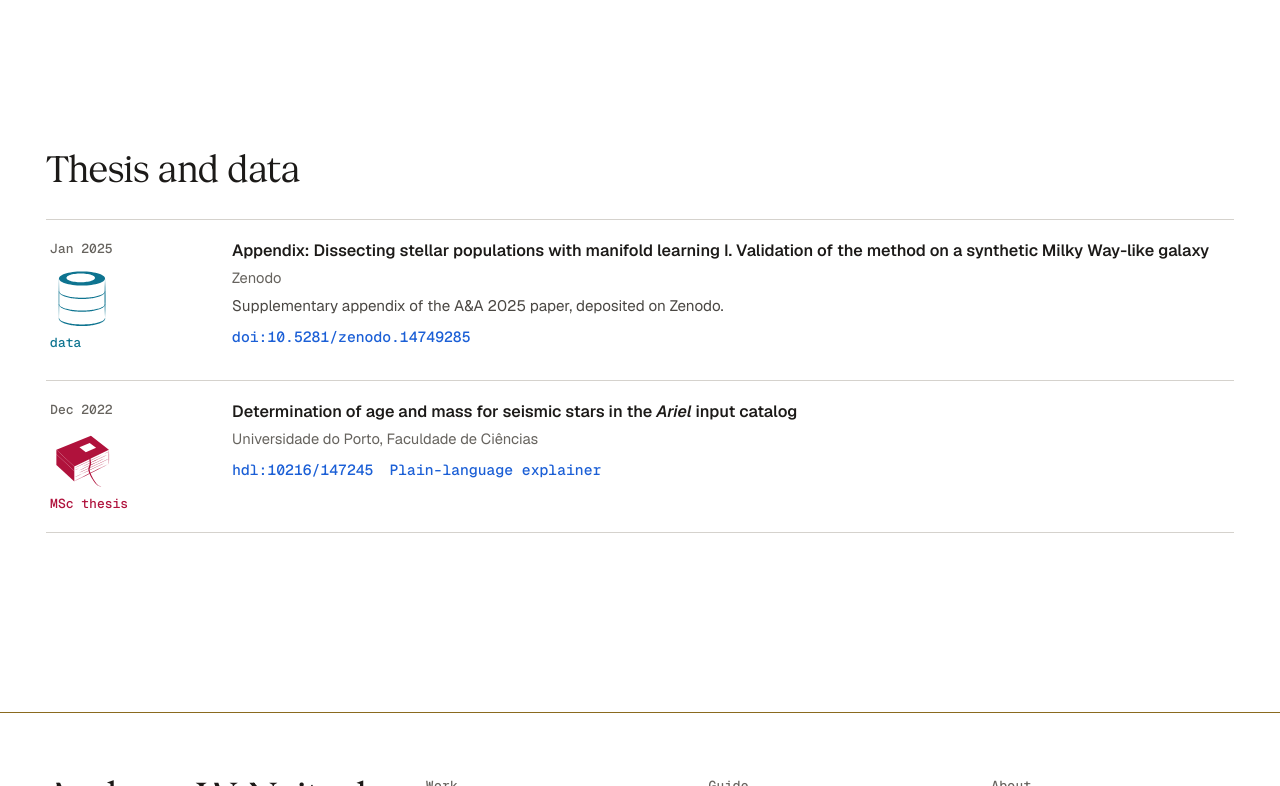
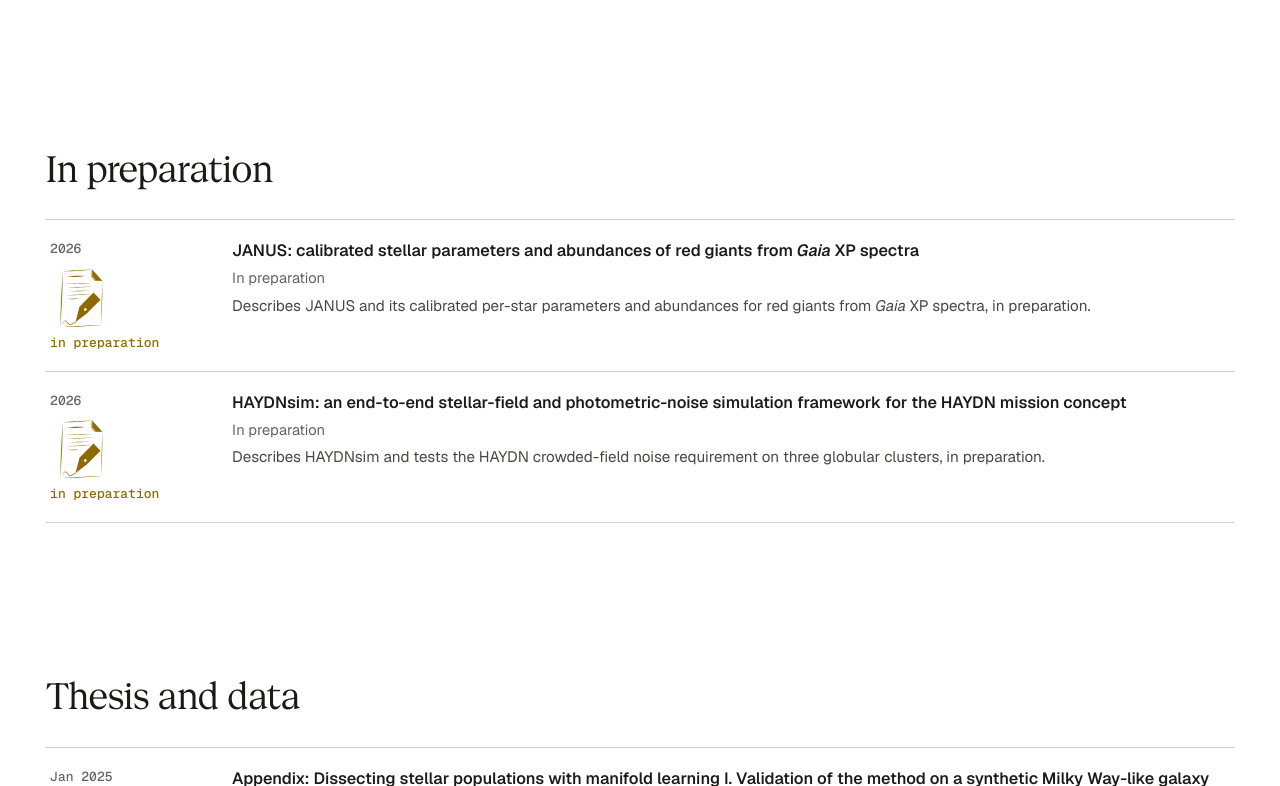
Before and after one commit to AndreasWNeitzel/AndreasWNeitzel.github.io, a Jekyll site: the page built from _pages/publications.md, in a window 1280 px wide and 900 px high, scrolled down 2034 px, cut to the strip 114-900 px from the top of the window. Built offline with Jekyll 4.4.1, drawn with Linux system fonts in a browser that asks for light colours.

Commit message:
Publications: JANUS and HAYDNsim papers in preparation

```diff
--- a/_data/ledger.yml
+++ b/_data/ledger.yml
@@ -128,6 +128,27 @@
   audiences:
   - academic
   contribution: Carried out the GJ 570 A ESPRESSO observations at Paranal (visitor mode, May 2024).
+- id: pub-2026-janus-methods-inprep
+  title: 'JANUS: calibrated stellar parameters and abundances of red giants from Gaia XP spectra'
+  tagline: 'First-author paper on JANUS: red-giant parameters and abundances from Gaia XP spectra, in preparation.'
+  kind: in-preparation
+  role: first-author
+  venue: In preparation
+  date: '2026'
+  people:
+  - A. W. Neitzel
+  - et al.
+  summary: Describes JANUS and its calibrated per-star parameters and abundances for red giants from Gaia XP spectra, in preparation.
+  tags:
+  - gaia
+  - apogee
+  - red-giants
+  - machine-learning
+  - in-preparation
+  weight: 5
+  audiences:
+  - academic
+  status: in-preparation
 - id: pub-2026-haydnsim-inprep
   title: 'HAYDNsim: an end-to-end stellar-field and photometric-noise simulation framework for the HAYDN mission concept'
   tagline: First-author paper on the HAYDNsim pipeline and the HAYDN crowded-field noise requirement, in preparation.
@@ -499,7 +520,8 @@
   kind: computing
   role: principal investigator
   venue: Deucalion (Minho Advanced Computing Centre)
-  date: 2026-10
+  date: '2026-11-11'
+  end_date: '2027-11-10'
   people:
   - T. L. Campante (co-responsible investigator)
   identifiers:
@@ -531,7 +553,8 @@
   kind: computing
   role: principal investigator
   venue: MareNostrum 5 (Barcelona Supercomputing Center)
-  date: 2026-10
+  date: '2026-11-11'
+  end_date: '2027-11-10'
   people:
   - T. L. Campante (co-responsible investigator)
   identifiers:
--- a/_pages/publications.md
+++ b/_pages/publications.md
@@ -25,6 +25,15 @@
   <div class="section-head k-up"><h2 id="co">Co-author</h2></div>
   <div class="bib-list">{% bibliography --query @*[lead=co] %}</div>
 </section>
+{%- assign inprep = L.publications | where: "kind", "in-preparation" -%}
+{%- if inprep.size > 0 %}
+<section class="section" aria-labelledby="inprep">
+  <div class="section-head k-up"><h2 id="inprep">In preparation</h2></div>
+  <ol class="entries">
+    {%- for e in inprep %}{% include ledger_entry.html e=e category="publications" label="in preparation" when="2026" %}{% endfor %}
+  </ol>
+</section>
+{%- endif %}
 {%- assign other = L.publications | where_exp: "e", "e.kind == 'data' or e.kind == 'thesis'" -%}
 {%- if other.size > 0 %}
 <section class="section" aria-labelledby="other">
```
